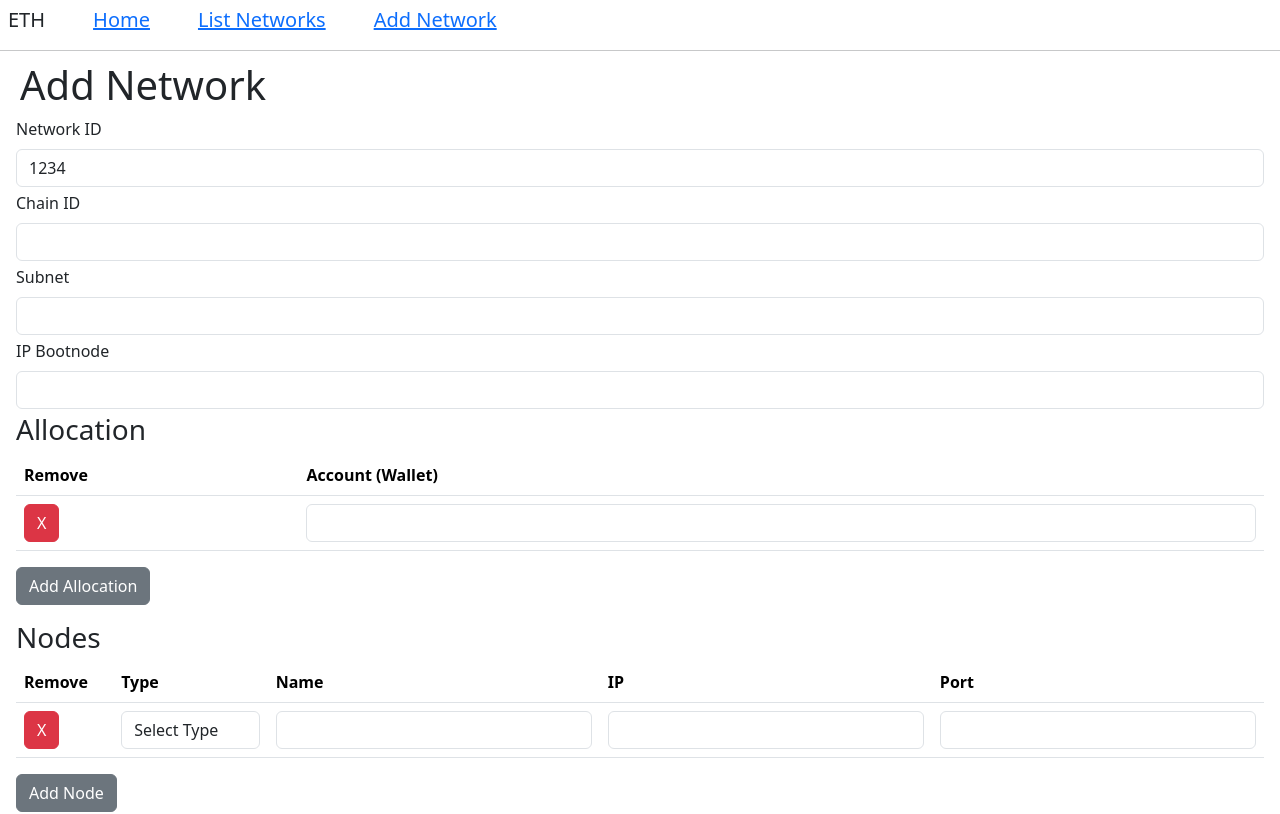
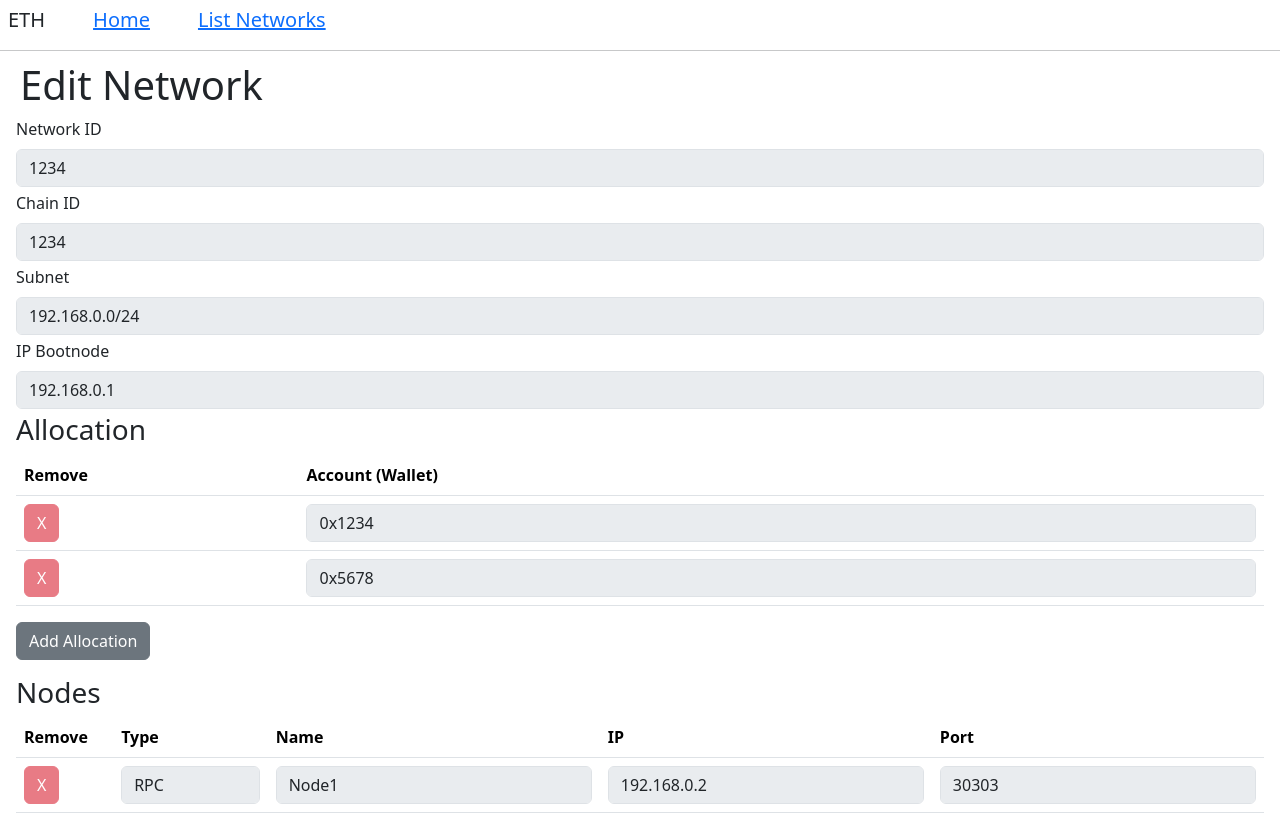
Before and after one commit to victorgraciaweb/blockchain-ethereum-nestjs-react, a React (Vite) app in the folder frontend/: page /network/1234 in a window 1280 px wide. Shown: the top 814 px of the page. Built offline with nearby package versions, Linux system fonts and the light colour scheme.

Commit message:
bloquear campos cuando editamos red existente

```diff
--- a/frontend/package.json
+++ b/frontend/package.json
@@ -14,7 +14,8 @@
     "react-dom": "^18.2.0",
     "react-hook-form": "^7.51.5",
     "react-query": "^3.39.3",
-    "react-router-dom": "^6.23.1"
+    "react-router-dom": "^6.23.1",
+    "sweetalert2": "^11.12.0"
   },
   "devDependencies": {
     "@types/react": "^18.2.66",
--- a/frontend/src/components/add_network.jsx
+++ b/frontend/src/components/add_network.jsx
@@ -1,29 +1,49 @@
-import React, { useState } from 'react';
+import React, { useState, useEffect } from 'react';
 import { Header } from './header';
-import { Link, useParams } from 'react-router-dom';
+import { useParams } from 'react-router-dom';
+import Swal from 'sweetalert2'
 
 export function AddNetwork() {
-  const params= useParams()
-  const id = params.id
+  const params = useParams();
+  const id = params.id;
 
-  let initialData ={
+  let initialData = {
     networkid: '',
     chainid: '',
     subnet: '',
     ipBootnode: '',
     allocation: [{ id: 1, value: '' }],
     nodes: [{ id: 1, type: '', name: '', ip: '', port: '' }]
-  }
+  };
 
-  if (id){
-    //Hacer consultar al servidor si id existe
-    //para que devuelva todos los datos relevante a la id de la blockchain
-    initialData.networkid=id
-  }
+  let allocationNumberElements
+  let nodesNumberElements
+  allocationNumberElements = initialData.allocation.length
+  nodesNumberElements = initialData.nodes.length
 
-  //initialData puede ser vacio si vamos a crear uno nuevo
-  //o puede estar relleno si venimos de editar una blockchain levantada anteriormente
   const [formData, setFormData] = useState(initialData);
+  const [isEditMode, setIsEditMode] = useState(false);
+
+  useEffect(() => {
+    if (id) {
+      // Hacer consulta al servidor para obtener datos por ID
+      // Aquí deberías hacer una llamada al servidor para obtener los datos relevantes a la blockchain
+      // Por ejemplo: fetch(`/api/network/${id}`).then(response => response.json()).then(data => setFormData(data));
+      // Vamos a simular que se han obtenido los datos y se establece el estado de edición
+      setFormData({
+        ...initialData,
+        networkid: id,
+        chainid: '1234', // Simular datos obtenidos del servidor
+        subnet: '192.168.0.0/24',
+        ipBootnode: '192.168.0.1',
+        allocation: [{ id: 1, value: '0x1234' }, { id: 2, value: '0x5678' }],
+        nodes: [{ id: 1, type: 'rpc', name: 'Node1', ip: '192.168.0.2', port: '30303' }, { id: 2, type: 'miner', name: 'Node2', ip: '192.168.0.3', port: '30304' }]
+      });
+      setIsEditMode(true);
+      allocationNumberElements = initialData.allocation.length
+      nodesNumberElements = initialData.nodes.length
+    }
+  }, [id]);
 
   const handleChange = (e) => {
     const { name, value } = e.target;
@@ -53,11 +73,32 @@ export function AddNetwork() {
   const handleNodeChange = (e, index) => {
     const { name, value } = e.target;
     const nodes = [...formData.nodes];
+
+    if (name === 'type' && value === 'miner') {
+      const minerCount = nodes.filter(node => node.type === 'miner').length;
+      if (minerCount >= 1) {
+        Swal.fire({
+          icon: "error",
+          title: "ERROR",
+          text: "¡There can only be one node of type MINER!"
+        });
+        return;
+      }
+    }
+
     nodes[index][name] = value;
     setFormData({ ...formData, nodes });
   };
 
   const addNode = () => {
+    if (formData.nodes.length >= 5) {
+      Swal.fire({
+        icon: "error",
+        title: "ERROR",
+        text: "¡There can only be a maximum of 5 nodes!"
+      });
+      return;
+    }
     const nodes = [...formData.nodes, { id: formData.nodes.length + 1, type: '', name: '', ip: '', port: '' }];
     setFormData({ ...formData, nodes });
   };
@@ -68,8 +109,8 @@ export function AddNetwork() {
   };
 
   const handleSubmit = (e) => {
-
-    //Envio de acción al servidor pdte programar.
+    e.preventDefault();
+    // Enviar datos al servidor
     console.log('Form Data Submitted:', formData);
   };
 
@@ -77,24 +118,24 @@ export function AddNetwork() {
     <div>
       <Header />
       <div className="mx-2 my-2 container">
-        <h1>Add Network</h1>
+        <h1>{isEditMode ? 'Edit Network' : 'Add Network'}</h1>
       </div>
       <form className="mx-3" onSubmit={handleSubmit}>
         <div className="mb-1">
           <label htmlFor="networkid" className="form-label">Network ID</label>
-          <input type="text" className="form-control" id="networkid" name="networkid" value={formData.networkid} onChange={handleChange} required />
+          <input type="text" className="form-control" id="networkid" name="networkid" value={formData.networkid} onChange={handleChange} required disabled={isEditMode} />
         </div>
         <div className="mb-1">
           <label htmlFor="chainid" className="form-label">Chain ID</label>
-          <input type="text" className="form-control" id="chainid" name="chainid" value={formData.chainid} onChange={handleChange} required />
+          <input type="text" className="form-control" id="chainid" name="chainid" value={formData.chainid} onChange={handleChange} required disabled={isEditMode} />
         </div>
         <div className="mb-1">
           <label htmlFor="subnet" className="form-label">Subnet</label>
-          <input type="text" className="form-control" id="subnet" name="subnet" value={formData.subnet} onChange={handleChange} required/>
+          <input type="text" className="form-control" id="subnet" name="subnet" value={formData.subnet} onChange={handleChange} required disabled={isEditMode} />
         </div>
         <div className="mb-1">
           <label htmlFor="ipBootnode" className="form-label">IP Bootnode</label>
-          <input type="text" className="form-control" id="ipBootnode" name="ipBootnode" value={formData.ipBootnode} onChange={handleChange} required/>
+          <input type="text" className="form-control" id="ipBootnode" name="ipBootnode" value={formData.ipBootnode} onChange={handleChange} required disabled={isEditMode} />
         </div>
         <h3>Allocation</h3>
         <table className="table">
@@ -108,10 +149,10 @@ export function AddNetwork() {
             {formData.allocation.map((item, index) => (
               <tr key={item.id}>
                 <td>
-                  <button type="button" className="btn btn-danger" onClick={() => removeAllocation(index)}>X</button>
+                  <button type="button" className="btn btn-danger" onClick={() => removeAllocation(index)} disabled={isEditMode && index <= (allocationNumberElements)}>X</button>
                 </td>
                 <td>
-                  <input type="text" className="form-control" value={item.value} onChange={(e) => handleAllocationChange(e, index)} required/>
+                  <input type="text" className="form-control" value={item.value} onChange={(e) => handleAllocationChange(e, index)} required disabled={isEditMode && index <= (allocationNumberElements)} />
                 </td>
               </tr>
             ))}
@@ -134,29 +175,30 @@ export function AddNetwork() {
             {formData.nodes.map((node, index) => (
               <tr key={node.id}>
                 <td>
-                  <button type="button" className="btn btn-danger" onClick={() => removeNode(index)} >X</button>
+                  <button type="button" className="btn btn-danger" onClick={() => removeNode(index)} disabled={isEditMode && index <= nodesNumberElements}>X</button>
                 </td>
                 <td>
-                  <select className="form-control" name="type" value={node.type} onChange={(e) => handleNodeChange(e, index)} required>
+                  <select className="form-control" name="type" value={node.type} onChange={(e) => handleNodeChange(e, index)} required disabled={isEditMode && index <= nodesNumberElements}>
                     <option value="">Select Type</option>
                     <option id="rpc" value="rpc">RPC</option>
                     <option id="miner" value="miner">MINER</option>
+                    <option id="normal" value="normal">NORMAL</option>
                   </select>
                 </td>
                 <td>
-                  <input type="text"className="form-control"name="name"value={node.name}onChange={(e) => handleNodeChange(e, index)}required/>
+                  <input type="text" className="form-control" name="name" value={node.name} onChange={(e) => handleNodeChange(e, index)} required disabled={isEditMode && index <= nodesNumberElements} />
                 </td>
                 <td>
-                  <input type="text"className="form-control"name="ip"value={node.ip}onChange={(e) => handleNodeChange(e, index)}required/>
+                  <input type="text" className="form-control" name="ip" value={node.ip} onChange={(e) => handleNodeChange(e, index)} required disabled={isEditMode && index <= nodesNumberElements} />
                 </td>
                 <td>
-                  <input type="text"className="form-control"name="port"value={node.port}onChange={(e) => handleNodeChange(e, index)}required/>
+                  <input type="text" className="form-control" name="port" value={node.port} onChange={(e) => handleNodeChange(e, index)} required disabled={isEditMode && index <= nodesNumberElements} />
                 </td>
               </tr>
             ))}
           </tbody>
         </table>
-        <button type="button"className="btn btn-secondary mb-3"onClick={addNode}>Add Node</button>
+        <button type="button" className="btn btn-secondary mb-3" onClick={addNode}>Add Node</button>
 
         <br></br>
         <button type="submit" className="btn btn-primary">Submit</button>
--- a/frontend/src/components/header.jsx
+++ b/frontend/src/components/header.jsx
@@ -7,9 +7,9 @@ export function Header() {
     <div>
       <div className="my-2 mx-2 d-flex justify-content-start gap-5">
         <h5 className="d-flex">ETH</h5>
-        <h5 className="d-flex"><Link to="/home">Home</Link></h5>
-        <h5 className="d-flex"><Link to="/list">List Networks</Link></h5>
-        <h5 className="d-flex"><Link to="/network">Add Network</Link></h5>
+        <h5><Link  className="d-flex" to="/home">Home</Link></h5>
+        <h5><Link className="d-flex" to="/list">List Networks</Link></h5>
+
       </div>
       <hr style={{ width: '100%', marginTop: '10px', marginBottom: '10px' }} />
 
--- a/frontend/src/components/list_networks.jsx
+++ b/frontend/src/components/list_networks.jsx
@@ -1,6 +1,7 @@
 import React from 'react';
 import { Header } from './header';
 import { Link } from 'react-router-dom';
+import Swal from 'sweetalert2';
 
 export function ListNetworks() {
 
@@ -20,14 +21,34 @@ export function ListNetworks() {
   }
 ];
 
+const handleDelete = (id) => {
+  Swal.fire({
+    title: `Are you sure you want to delete the network with ID: ${id}?`,
+    showDenyButton: true,
+    showCancelButton: false,
+    confirmButtonText: 'Delete',
+    denyButtonText: `Cancel`,
+  }).then((result) => {
+    if (result.isConfirmed) {
+      // Simula una solicitud al servidor para eliminar la red
+      console.log(`Network ${id} deleted`);
+      //Aqui debemos hacer la petición al servidor y ver lo que nos devuelve
+      //para saber si hemos podido eliminar o no la network
+      Swal.fire('Deleted!', '', 'success');
+
+    }
+  });
+};
+
+
   return (
     <div>
       <Header />
-      <div className="mx-2 my-2 container">
+      <div className="mx-3 my-2 container">
         <h1>List Networks</h1>
-        <h6><Link to="/network">Add Network</Link></h6>
+        <h6><Link className="btn btn-primary" to="/network">Add Network</Link></h6>
       </div>
-      <div className="">
+      <div className="mx-3">
         <table className="table">
           <thead>
             <tr>
@@ -43,9 +64,11 @@ export function ListNetworks() {
             {test.map((item,index) => (
               <tr key={index}>
                 <td>
-                  <Link to={`/network/${item.id}`}>Edit</Link>
+                  <Link className="btn btn-success" to={`/network/${item.id}`}>Edit</Link>
                   <span> | </span>
-                  <Link to={`/operations/${item.id}`}>Operations</Link>
+                  <Link className="btn btn-dark" to={`/operations/${item.id}`}>Operations</Link>
+                  <span> | </span>
+                  <button className="btn btn-danger" onClick={() => handleDelete(item.id)}>Delete</button>
                 </td>
                 <td>{item.status}</td>
                 <td>{item.id}</td>
```
Also changed, not shown: 1 other file (tests, documents, lock files or other folders).
